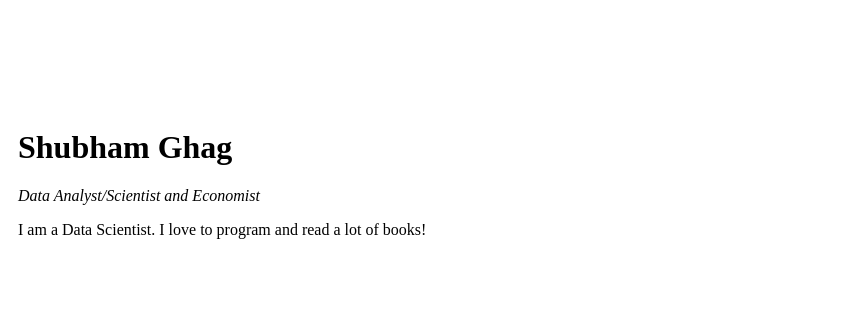
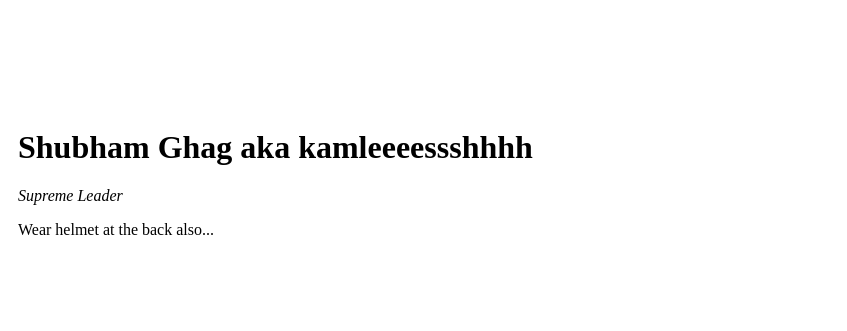
Before and after one commit to Shubhammer7/website-, a plain HTML site: page index.html in a window 1280 px wide. Shown: the top 331 px of the page, 433-1280 px from the left. Drawn offline with Linux system fonts and the light colour scheme.

Commit message:
Update index.html

```diff
--- a/index.html
+++ b/index.html
@@ -11,9 +11,9 @@
         <table cellspacing="20">
             <tr>
                 <td><img src="https://starsunfolded.com/wp-content/uploads/2019/07/Hindustani-Bhau-Sitting-in-His-Car.jpg"alt="HEHEHHEHEHEHE"></td>
-                <td><h1>Shubham Ghag</h1>
-                    <p><em>Data Analyst/Scientist and Economist</em></p>
-                    <p>I am a Data Scientist. I love to program and read a lot of books!</p></td>
+                <td><h1>Shubham Ghag aka kamleeeessshhhh</h1>
+                    <p><em>Supreme Leader</em></p>
+                    <p>Wear helmet at the back also...</p></td>
             </tr>
         </table>
        <hr>
```
